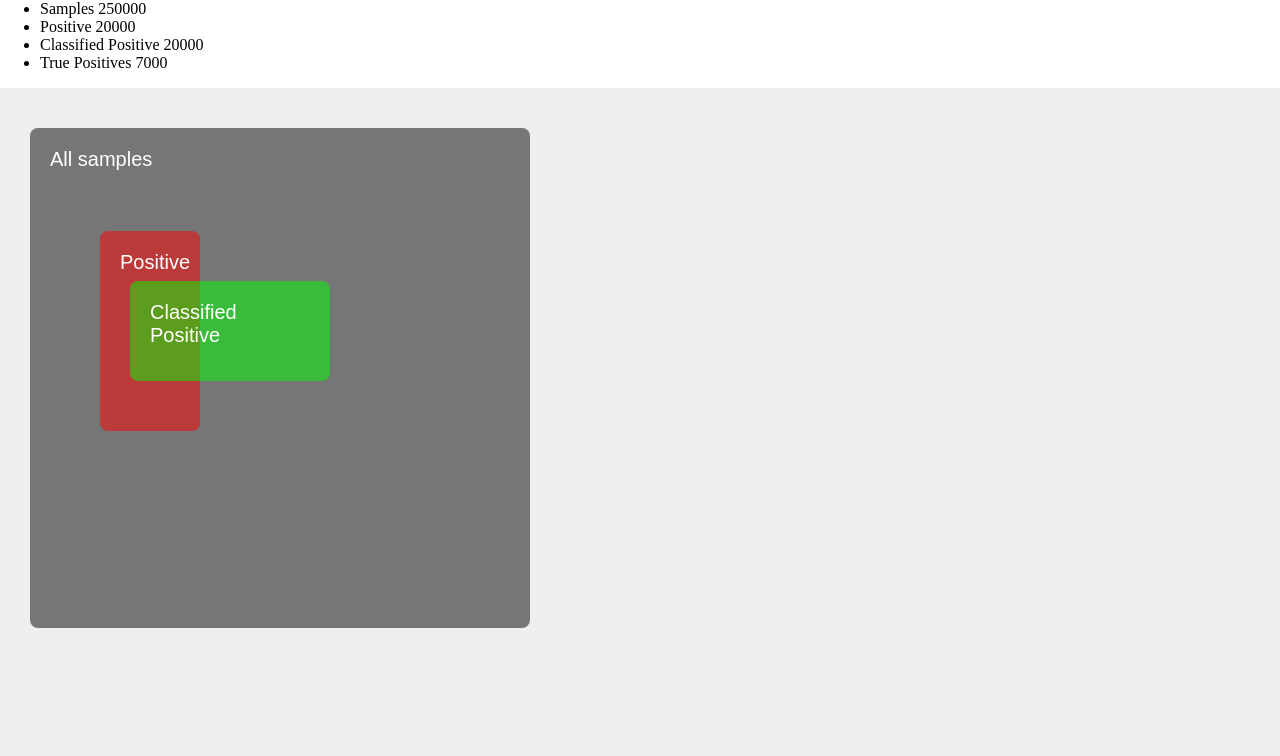
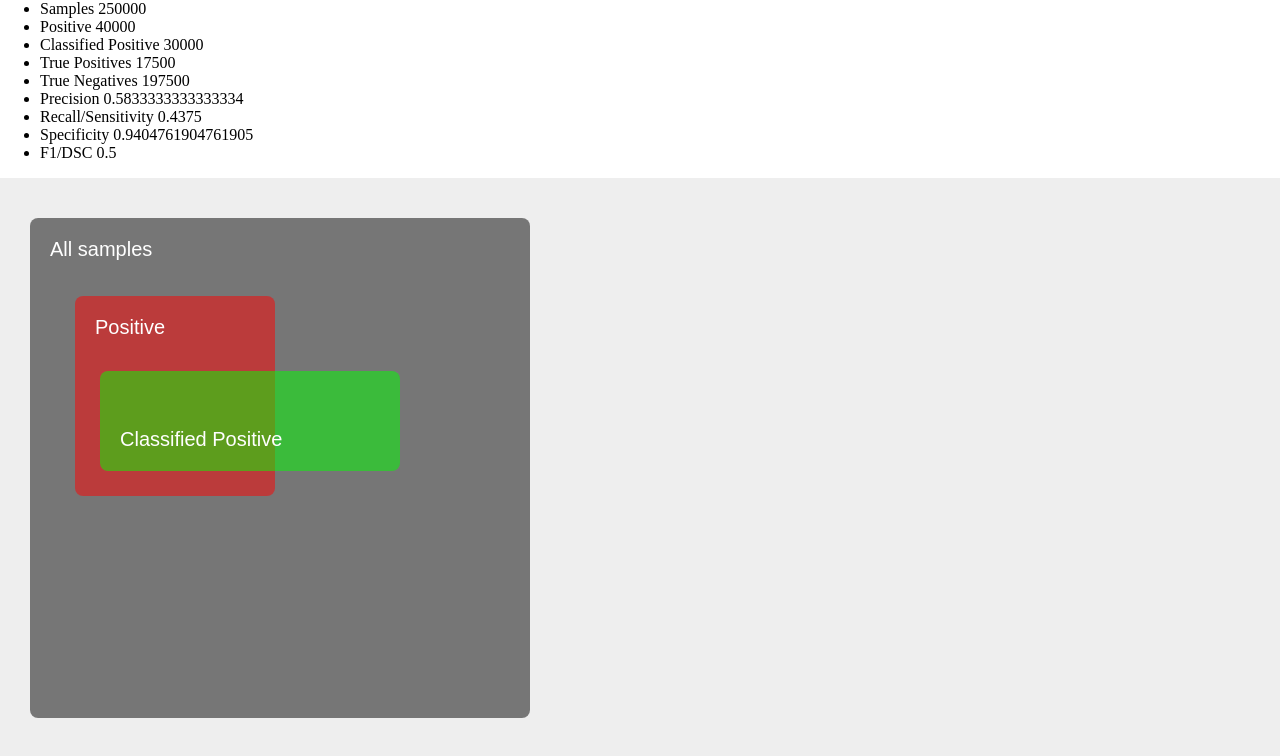
Before and after one commit to ubershmekel/precision-recall-f1, a plain HTML site: page index.html in a window 1280 px wide. Drawn offline with Linux system fonts and the light colour scheme.

Commit message:
All the stats work

```diff
--- a/index.css
+++ b/index.css
@@ -32,18 +32,14 @@ body {
 
 #all-samples {
   background-color: rgba(0,0,0,0.5);
-  /* width: 400px;
-  height: 400px; */
 }
 
 #positive {
   background-color: rgba(255, 0, 0, 0.5);
-  /* color: #000; */
-  /* width: 200px; */
 }
 
 #classified-positive {
   background-color: rgba(0, 255, 0, 0.5);
-  /* color: #000; */
-  /* width: 200px; */
+  align-items: flex-end;
+  display: flex;
 }
--- a/index.html
+++ b/index.html
@@ -19,6 +19,21 @@
     <li>
       <span class="label">True Positives</span> <span id="true-positive-count"></span>
     </li>
+    <li>
+      <span class="label">True Negatives</span> <span id="true-negative-count"></span>
+    </li>
+    <li>
+      <span class="label">Precision</span> <span id="precision"></span>
+    </li>
+    <li>
+      <span class="label">Recall/Sensitivity</span> <span id="recall"></span>
+    </li>
+    <li>
+      <span class="label">Specificity</span> <span id="specificity"></span>
+    </li>
+    <li>
+      <span class="label">F1/DSC</span> <span id="f1"></span>
+    </li>
   </ul>
 
   <div class="resize-container">
--- a/index.js
+++ b/index.js
@@ -112,10 +112,26 @@ function updateStats() {
   var rectPositive = getRect(areas.positive);
   var rectClassifiedPositive = getRect(areas.classifiedPositive);
 
-  document.querySelector("#samples-count").innerHTML = area(rectAllSamples);
-  document.querySelector("#positive-samples-count").innerHTML = area(rectPositive);
-  document.querySelector("#classified-positive-samples-count").innerHTML = area(rectClassifiedPositive);
-  document.querySelector("#true-positive-count").innerHTML = intersectionArea(rectPositive, rectClassifiedPositive);
+  var sampleCount = area(rectAllSamples);
+  var positive = area(rectPositive);
+  var classifiedPositive = area(rectClassifiedPositive)
+  var tp = intersectionArea(rectPositive, rectClassifiedPositive);
+  var precision = tp / classifiedPositive;
+  var recall = tp / positive;
+  var negative = sampleCount - positive;
+  var tn = sampleCount - positive - classifiedPositive + tp;
+  var specificity = tn / negative;
+  var f1 = 2 / ((1 / recall) + (1 / precision));
+
+  document.querySelector("#samples-count").innerHTML = sampleCount;
+  document.querySelector("#positive-samples-count").innerHTML = positive;
+  document.querySelector("#classified-positive-samples-count").innerHTML = classifiedPositive;
+  document.querySelector("#true-positive-count").innerHTML = tp;
+  document.querySelector("#true-negative-count").innerHTML = tn;
+  document.querySelector("#precision").innerHTML = precision;
+  document.querySelector("#recall").innerHTML = recall;
+  document.querySelector("#specificity").innerHTML = specificity;
+  document.querySelector("#f1").innerHTML = f1;
 }
 
 function assertEq(test, expected, description) {
@@ -143,8 +159,8 @@ areas = {
   allSamples: document.querySelector('#all-samples'),
   classifiedPositive: document.querySelector('#classified-positive'),
 }
-setRect(areas.positive, {x: 30, y: 30, width: 100, height: 200});
-setRect(areas.classifiedPositive, {x: 60, y: 80, width: 200, height: 100});
+setRect(areas.positive, {x: 5, y: 5, width: 200, height: 200});
+setRect(areas.classifiedPositive, {x: 30, y: 80, width: 300, height: 100});
 setRect(areas.allSamples, {x: 10, y: 10, width: 500, height: 500});
 updateStats();
 tests();
```
